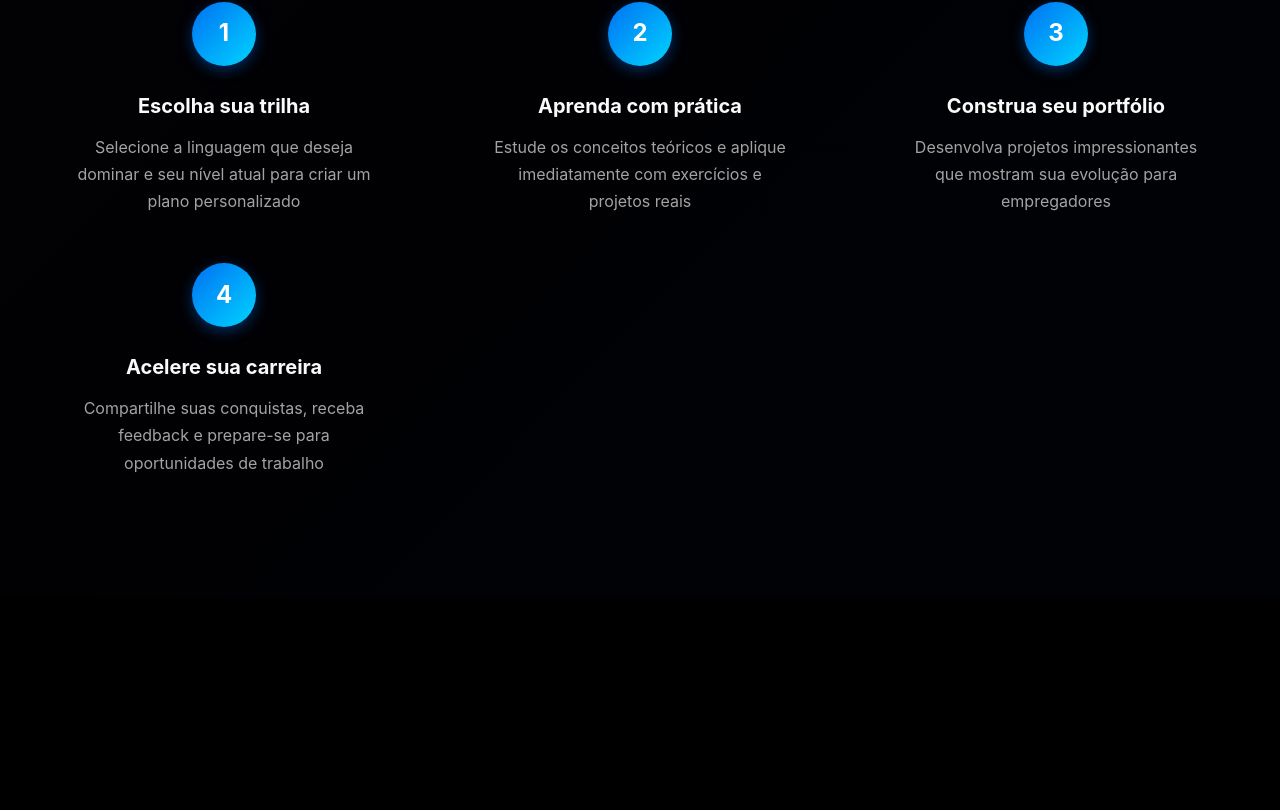
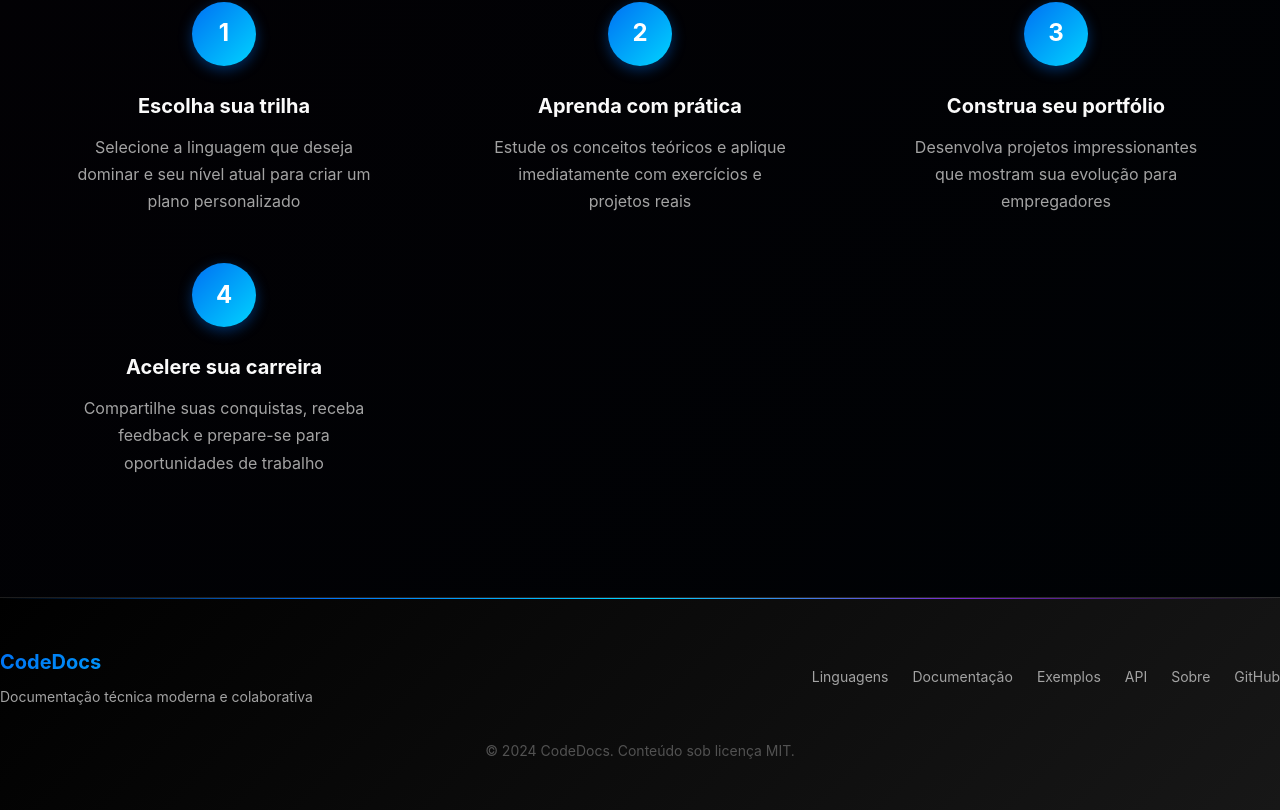
Before and after one commit to felipe-allves/CodeDocs, a React (Vite) app: page / in a window 1280 px wide. Shown: the part 7351-8161 px from the top of the page. Before the commit the page ends 7948 px from the top, so only its background shows below. Built offline with nearby package versions, Linux system fonts and the light colour scheme.

Commit message:
feat: Adicionado componente Footer com styles

```diff
--- a/src/App.jsx
+++ b/src/App.jsx
@@ -9,6 +9,7 @@ import Api from './componets/Api/Api'
 import About from './componets/About/About'
 import Features from './componets/Features/Features'
 import HowItWorks from './componets/How-it-works/How-it-works'
+import Footer from './componets/Footer/Footer'
 
 function App() {
   const [count, setCount] = useState(0)
@@ -24,6 +25,7 @@ function App() {
     <About/>
     <Features/>
     <HowItWorks/>
+    <Footer/>
     </>
   )
 }
--- /dev/null
+++ b/src/componets/Footer/Footer.css
@@ -0,0 +1,90 @@
+footer.footer {
+  background: linear-gradient(
+    135deg,
+    var(--vercel-black),
+    var(--vercel-gray-900)
+  );
+  border-top: 1px solid rgba(255, 255, 255, 0.1);
+  padding: 48px 0;
+  position: relative;
+}
+
+footer.footer::before {
+  content: "";
+  position: absolute;
+  top: 0;
+  left: 0;
+  right: 0;
+  height: 1px;
+  background: linear-gradient(
+    90deg,
+    transparent,
+    var(--accent-blue),
+    var(--accent-cyan),
+    var(--accent-purple),
+    transparent
+  );
+}
+
+footer.footer .footer-content {
+  display: flex;
+  justify-content: space-between;
+  align-items: center;
+  flex-wrap: wrap;
+  gap: 32px;
+}
+
+footer.footer .footer-content aside.footer-brand h3 {
+  font-size: 20px;
+  font-weight: 700;
+  margin-bottom: 8px;
+  background: linear-gradient(135deg, var(--accent-blue), var(--accent-cyan));
+  -webkit-background-clip: text;
+  -webkit-text-fill-color: transparent;
+  background-clip: text;
+}
+
+footer.footer .footer-content aside.footer-brand p {
+  color: var(--vercel-gray-400);
+  font-size: 14px;
+}
+
+footer.footer .footer-content .footer-links {
+  display: flex;
+  gap: 24px;
+  flex-wrap: wrap;
+}
+
+footer.footer .footer-content .footer-links a {
+  color: var(--vercel-gray-400);
+  text-decoration: none;
+  font-size: 14px;
+  transition: all 0.2s ease;
+  position: relative;
+}
+
+footer.footer .footer-content .footer-links a::before {
+  content: "";
+  position: absolute;
+  bottom: -2px;
+  left: 0;
+  width: 0;
+  height: 1px;
+  background: linear-gradient(90deg, var(--accent-blue), var(--accent-cyan));
+  transition: width 0.3s ease;
+}
+
+footer.footer .footer-content .footer-links a:hover {
+    color: var(--accent-cyan);
+}
+
+footer.footer .footer-content .footer-links a:hover::before {
+    width: 100%;
+}
+
+footer.footer .footer-copyright {
+    text-align: center;
+    margin-top: 32px;
+    color: var(--vercel-gray-600);
+    font-size: 14px;
+}
--- /dev/null
+++ b/src/componets/Footer/Footer.jsx
@@ -0,0 +1,28 @@
+import React from "react";
+import './Footer.css'
+
+function Footer () {
+    return(
+        <footer className="footer">
+        <div className="container">
+            <section className="footer-content">
+                <aside className="footer-brand">
+                    <h3>CodeDocs</h3>
+                    <p>Documentação técnica moderna e colaborativa</p>
+                </aside>
+                <nav className="footer-links" aria-label="Links do rodapé">
+                    <a href="#languages">Linguagens</a>
+                    <a href="#docs">Documentação</a>
+                    <a href="#examples">Exemplos</a>
+                    <a href="#api">API</a>
+                    <a href="#about">Sobre</a>
+                    <a href="#">GitHub</a>
+                </nav>
+            </section>
+            <p className="footer-copyright">&copy; 2024 CodeDocs. Conteúdo sob licença MIT.</p>
+        </div>
+    </footer>
+    )
+}
+
+export default Footer
```
